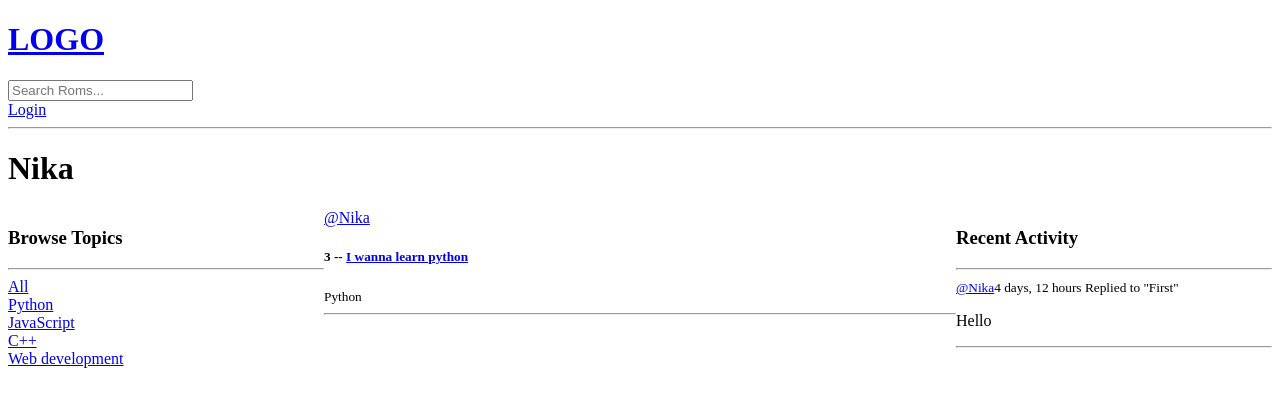
After one commit to Nurkyial/studyBud, a Django app: page /profile/2/ in a window 1280 px wide. The commit adds this page. Shown: the top 407 px of the page. Run offline with Django 5.2, Linux system fonts and the light colour scheme; data comes from the database, SQL or seed files in the repository; both versions use the stored data as it was after the commit.

Commit message:
Added new functionalities

```diff
--- a/base/models.py
+++ b/base/models.py
@@ -31,5 +31,8 @@ class Message(models.Model):
     updated = models.DateTimeField(auto_now=True)
     created = models.DateTimeField(auto_now_add=True)
 
+    class Meta:
+        ordering = ['-updated', '-created']
+
     def __str__(self):
         return self.body[0:50]
--- /dev/null
+++ b/base/templates/base/activity_component.html
@@ -0,0 +1,16 @@
+<h3>Recent Activity</h3>
+<hr />
+{% for message in room_messages %}
+<div>
+  <small
+    ><a href="{% url 'user-profile' message.user.id%}"> @{{message.user}}</a
+    >{{message.created|timesince}}
+  </small>
+  <small>Replied to "{{message.room}}"</small>
+  <p>{{message}}</p>
+  {% if request.user == message.user%}
+  <a href="{% url 'delete-message' message.id %}">Delete</a>
+  {% endif %}
+  <hr />
+</div>
+{% endfor %}
--- /dev/null
+++ b/base/templates/base/feed_component.html
@@ -0,0 +1,15 @@
+<div>
+  {% for room in rooms %}
+  <div>
+    {% if request.user == room.host %}
+    <a href="{% url 'update-room' room.id %}">Edit</a>
+    <a href="{% url 'delete-room' room.id%}">Delete</a>
+    {% endif %}
+    <a href="{% url 'user-profile' room.host.id %}">@{{room.host.username}}</a>
+    <h5>{{room.id}} -- <a href="{% url 'room' room.id %}">{{room.name}}</a></h5>
+    <small>{{ room.topic.name}}</small>
+    <hr />
+  </div>
+
+  {%endfor%}
+</div>
--- /dev/null
+++ b/base/templates/base/profile.html
@@ -0,0 +1,15 @@
+{% extends "main.html" %} {% block content %}
+<h1>{{user.username}}</h1>
+
+<style>
+  .profile-container {
+    display: grid;
+    grid-template-columns: 1fr 2fr 1fr;
+  }
+</style>
+<div class="profile-container">
+  <div>{% include "base/topics_component.html" %}</div>
+  <div>{% include "base/feed_component.html" %}</div>
+  <div>{% include "base/activity_component.html" %}</div>
+</div>
+{% endblock content %}
--- /dev/null
+++ b/base/templates/base/topics_component.html
@@ -0,0 +1,11 @@
+<h3>Browse Topics</h3>
+<hr />
+
+<div>
+  <a href="{% url 'home' %}">All</a>
+</div>
+{% for topic in topics%}
+<div>
+  <a href="{% url 'home' %}?q={{topic.name}}">{{topic.name}}</a>
+</div>
+{% endfor %}
--- a/base/urls.py
+++ b/base/urls.py
@@ -7,6 +7,7 @@ urlpatterns = [
     path('logout/', views.logoutUser, name='logout'),
     path('', views.home, name="home"),
     path('room/<str:pk>/', views.room, name="room"),
+    path('profile/<str:pk>/', views.userProfile, name='user-profile'),
     path('create-room/', views.createRoom, name='create-room'),
     path('update-room/<str:pk>/', views.updateRoom, name='update-room'),
     path('delete-room/<str:pk>/', views.deleteRoom, name='delete-room'),
--- a/base/views.py
+++ b/base/views.py
@@ -73,12 +73,13 @@ def home(request):
 
     room_count = rooms.count()
     topics = Topic.objects.all()
-    context = {'rooms':rooms, 'topics':topics, 'room_count':room_count}
+    room_messages = Message.objects.filter(Q(room__topic__name__icontains=q))
+    context = {'rooms':rooms, 'topics':topics, 'room_count':room_count, 'room_messages':room_messages}
     return render(request, 'base/home.html', context)
 
 def room(request, pk):
     room = Room.objects.get(id=pk)
-    room_messages = room.message_set.all().order_by('-created')
+    room_messages = room.message_set.all()
     participants = room.participants.all()
 
     if request.method == 'POST':
@@ -91,6 +92,14 @@ def room(request, pk):
         return redirect('room', pk=room.id)
     context = {'room': room, 'room_messages':room_messages, 'participants':participants}
     return render(request, 'base/room.html', context)
+
+def userProfile(request, pk):
+    user = User.objects.get(id=pk)
+    rooms = user.room_set.all()
+    room_messages = user.message_set.all()
+    topics = Topic.objects.all()
+    context = {'user':user, 'rooms':rooms, 'room_messages':room_messages, 'topics':topics}
+    return render(request, 'base/profile.html', context)
 
 @login_required(login_url='login')
 def createRoom(request):
```
Also changed, not shown: base/templates/base/home.html (+5 -31 lines), db.sqlite3.
